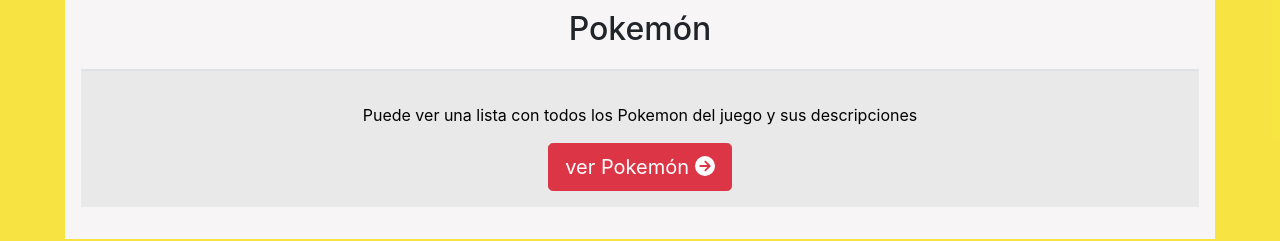
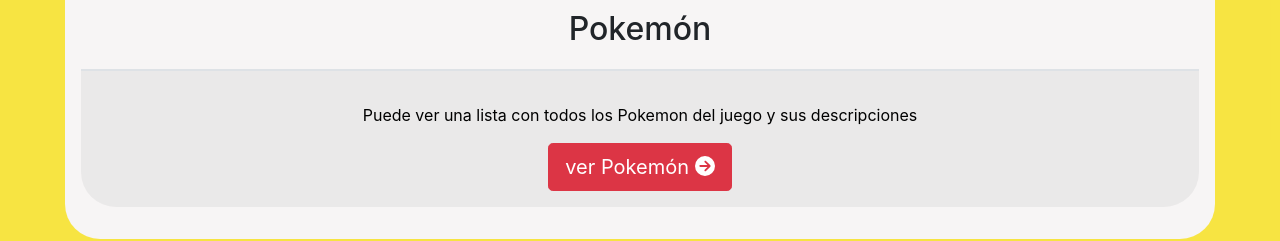
Before and after one commit to NicolasUrza/PokemonApp, an Angular app: page / in a window 1280 px wide. Shown: the part 623-864 px from the top of the page. Built offline with nearby package versions, Linux system fonts and the light colour scheme; no server answers.

Commit message:
fixed broder in inicio component

```diff
--- a/src/app/components/inicio/inicio.component.css
+++ b/src/app/components/inicio/inicio.component.css
@@ -1,14 +1,18 @@
 article {
     background-color: transparent;
     padding: 1em;
-    color: antiquewhite;
 }
 
 .contenido {
     padding: 1em;
     padding-top: 2em;
     color: black;
-
+    border-radius: 0px 0px 35px 35px;
+}
+.contenido-tabla{
+    padding: 1em;
+    padding-top: 2em;
+    color: black;
 }
 
 .fondoBlanco {
@@ -17,9 +21,6 @@
 
 .inicio {
 
-    border-radius: 35px 35px 35px 35px;
-    -moz-border-radius: 35px 35px 35px 35px;
-    -webkit-border-radius: 35px 35px 35px 35px;
     max-width: 90%;
 }
 .llenar {
--- a/src/app/components/inicio/inicio.component.html
+++ b/src/app/components/inicio/inicio.component.html
@@ -18,7 +18,7 @@
                 </thead>
                 <tbody>
                     <tr>
-                        <td class="contenido">
+                        <td class="contenido-tabla">
                             <p>Puede ver una lista con todos los items del juego y sus descripciones</p>
                             <a routerLink="/items"><button class="btn btn-lg btn-danger"> ver Items
                                     <fa-icon [icon]="faCircleArrowRight"></fa-icon>
```
